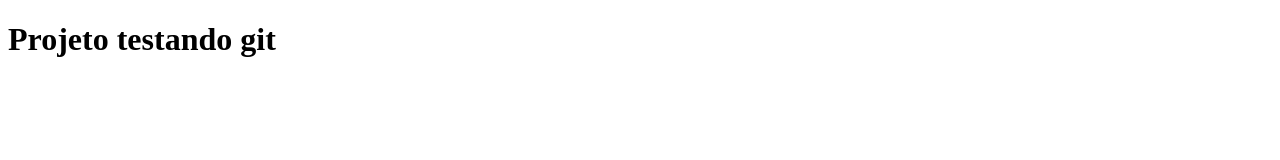
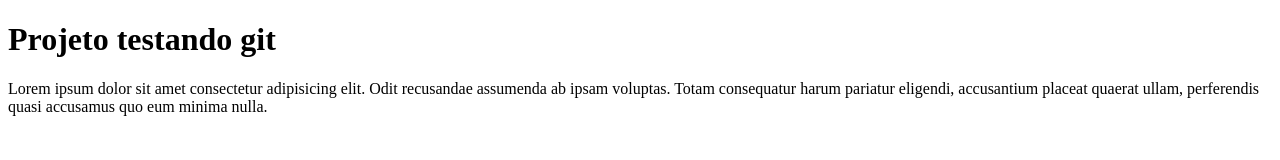
Before and after one commit to esthermoraes777/projeto-teste, a plain HTML site: page index.html in a window 1280 px wide. Drawn offline with Linux system fonts and the light colour scheme.

Commit message:
acrescimo de paragrafo

```diff
--- a/index.html
+++ b/index.html
@@ -8,5 +8,6 @@
 </head>
 <body>
     <h1>Projeto testando git</h1>
+    <p>Lorem ipsum dolor sit amet consectetur adipisicing elit. Odit recusandae assumenda ab ipsam voluptas. Totam consequatur harum pariatur eligendi, accusantium placeat quaerat ullam, perferendis quasi accusamus quo eum minima nulla.</p>
 </body>
 </html>
```
